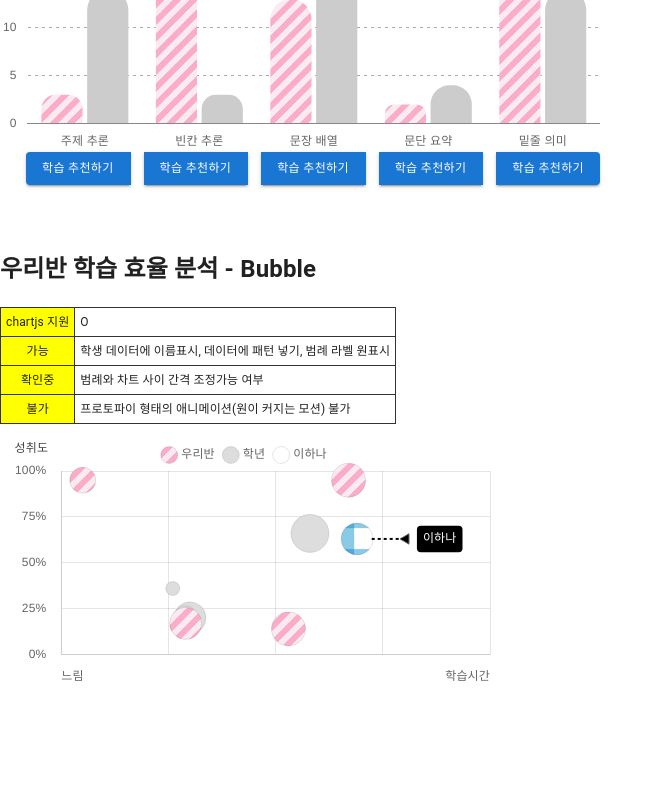
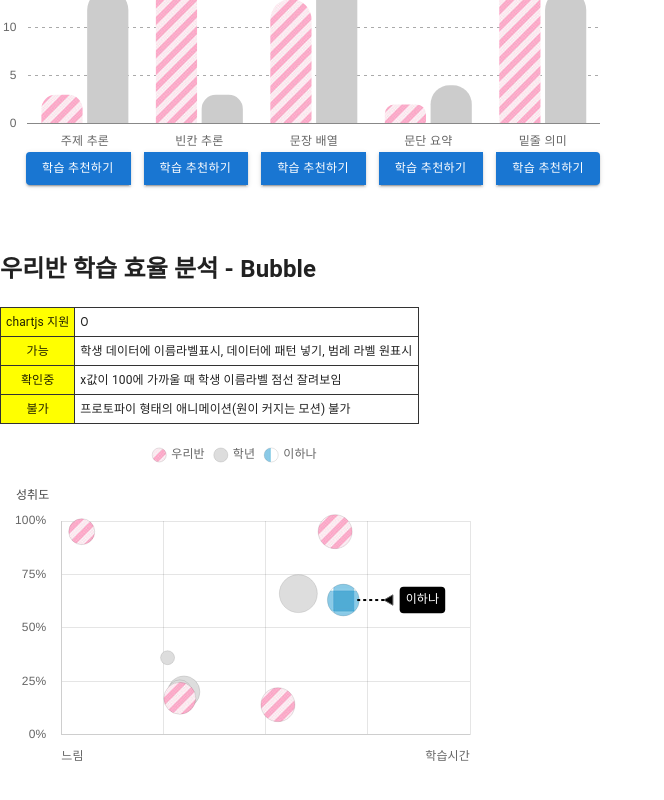
Before and after one commit to rightbrainLIB/miraeN_function_test, a React (Vite) app: page /miraeN_function_test/s1 in a window 1280 px wide. Shown: the part 646-1446 px from the top of the page, without its empty margins (0-664 px from the left). Built offline with nearby package versions, Linux system fonts and the light colour scheme.

Commit message:
[수정] legend(범례)와 차트 사이 간격 커스텀

```diff
--- a/src/components/Doughnut.tsx
+++ b/src/components/Doughnut.tsx
@@ -14,7 +14,7 @@ ChartJS.register(
 );
 
 
-function DoughnutChart() {
+const DoughnutChart = () => {
 	const drawBackground: Plugin<'doughnut'> = {
 		id: 'doughnutChart',
 		beforeDatasetsDraw: (chart: Chart<'doughnut'>): void => {
--- a/src/components/S1Bubble.tsx
+++ b/src/components/S1Bubble.tsx
@@ -3,6 +3,7 @@ import {
   PointElement,
 	Legend,
   ChartOptions,
+	Chart,
   } from 'chart.js';
 import imgStripe from "../img/stripe.jpg"
 import imgSquare from "../img/square.jpg"
@@ -35,8 +36,29 @@ const xPos = (ctx: PartialEventContext) => {
   return result?.[0]?.data?.[0]?.x + (result?.[0]?.data?.[0]?.r / 4.7);
 };
 
+const legendHeight = {
+  id: "legendHeight",
+  beforeInit: (chart: Chart<"bubble">) => {
+		if (chart.legend) {
+			// eslint-disable-next-line @typescript-eslint/ban-ts-comment
+			//@ts-expect-error
+      const fitValue = chart.legend?.fit;
+
+      if (fitValue) {
+				// eslint-disable-next-line @typescript-eslint/ban-ts-comment
+				//@ts-expect-error
+        chart.legend.fit = function (this: Legend): void {
+          fitValue.bind(chart.legend)();
+          this.height += 50;
+        };
+      }
+    }
+  }
+};
+
 const bubbleOptions : ChartOptions<'bubble'> = {
 	clip: false,
+	maintainAspectRatio: false,
 	layout: {
 		padding: {
 			top: 15,
@@ -48,6 +70,7 @@ const bubbleOptions : ChartOptions<'bubble'> = {
 		legend: {
 			labels: {
 				usePointStyle: true,
+				boxHeight: 10
 			},
 		},
 		tooltip: {
@@ -200,7 +223,7 @@ const bubbleData = {
 ],
 };
 function S1Bubble() {
-  return <Bubble options={bubbleOptions} data={bubbleData} />
+  return <Bubble options={bubbleOptions} data={bubbleData} plugins={[legendHeight]} />
 }
 
 export default S1Bubble
--- a/src/pages/S1.tsx
+++ b/src/pages/S1.tsx
@@ -42,11 +42,11 @@ function S1() {
           </tr>
           <tr>
             <th>가능</th>
-            <td>학생 데이터에 이름표시, 데이터에 패턴 넣기, 범례 라벨 원표시</td>
+            <td>학생 데이터에 이름라벨표시, 데이터에 패턴 넣기, 범례 라벨 원표시</td>
           </tr>
           <tr>
             <th>확인중</th>
-            <td>범례와 차트 사이 간격 조정가능 여부</td>
+            <td>x값이 100에 가까울 때 학생 이름라벨 점선 잘려보임</td>
           </tr>
           <tr>
             <th>불가</th>
@@ -54,7 +54,7 @@ function S1() {
           </tr>
         </tbody>
       </table>
-      <Box sx={{width : "600px", height: "500px"}}>
+      <Box sx={{width : "580px", height: "380px"}}>
         <S1Bubble />
       </Box>
     </>
```
Also changed, not shown: 3 other files (tests, documents, lock files or other folders).
